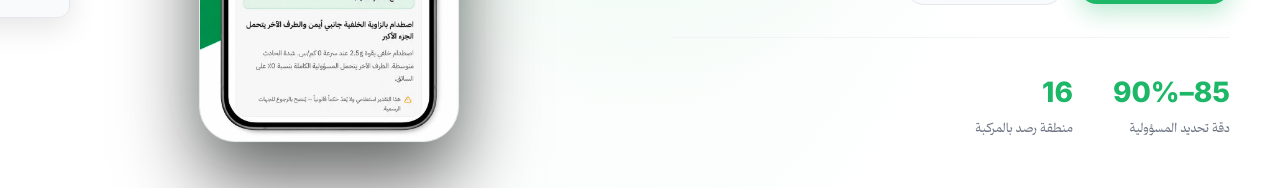
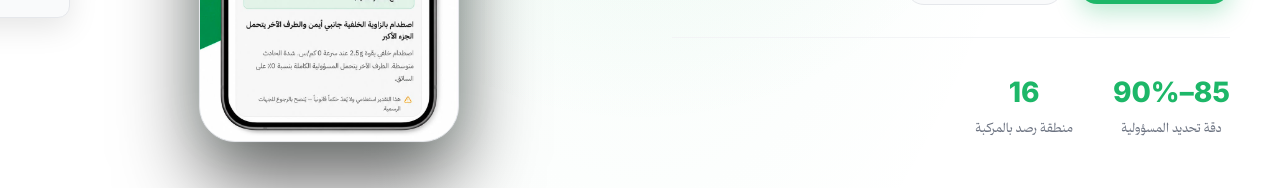
Before and after one commit to b7lo/strix-1, a React (Vite) app in the folder artifacts/landing-page/: page / in a window 1280 px wide. Shown: the part 542-730 px from the top of the page. Built offline with nearby package versions, Linux system fonts and the light colour scheme; no server answers.

Commit message:
Center align hero stats text

```diff
--- a/artifacts/landing-page/src/index.css
+++ b/artifacts/landing-page/src/index.css
@@ -445,6 +445,10 @@ button { cursor: pointer; font-family: inherit; }
   border-top: 1px solid var(--border-subtle);
 }
 
+.hero-stats > div {
+  text-align: center;
+}
+
 .hero-stat-value {
   font-size: 1.75rem;
   font-weight: 800;
```
Also changed, not shown: 4 other files (tests, documents, lock files or other folders).
